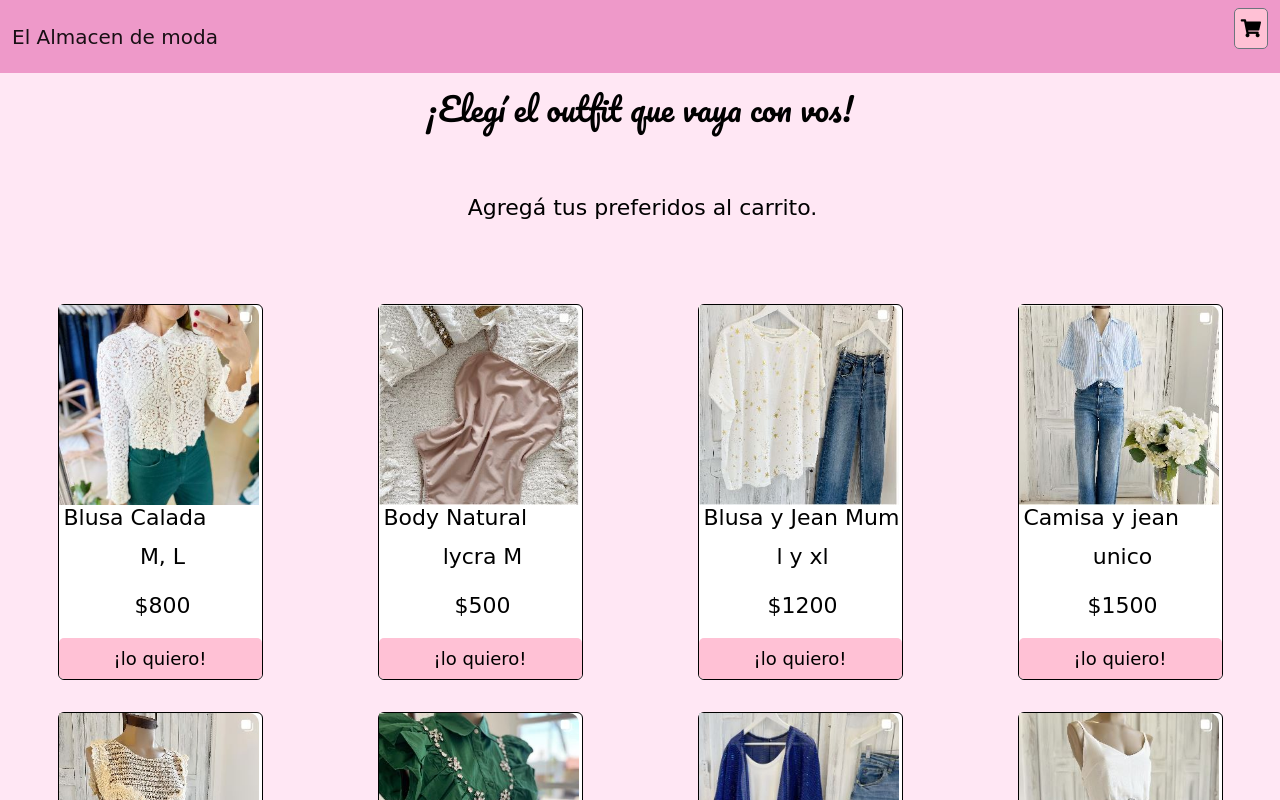
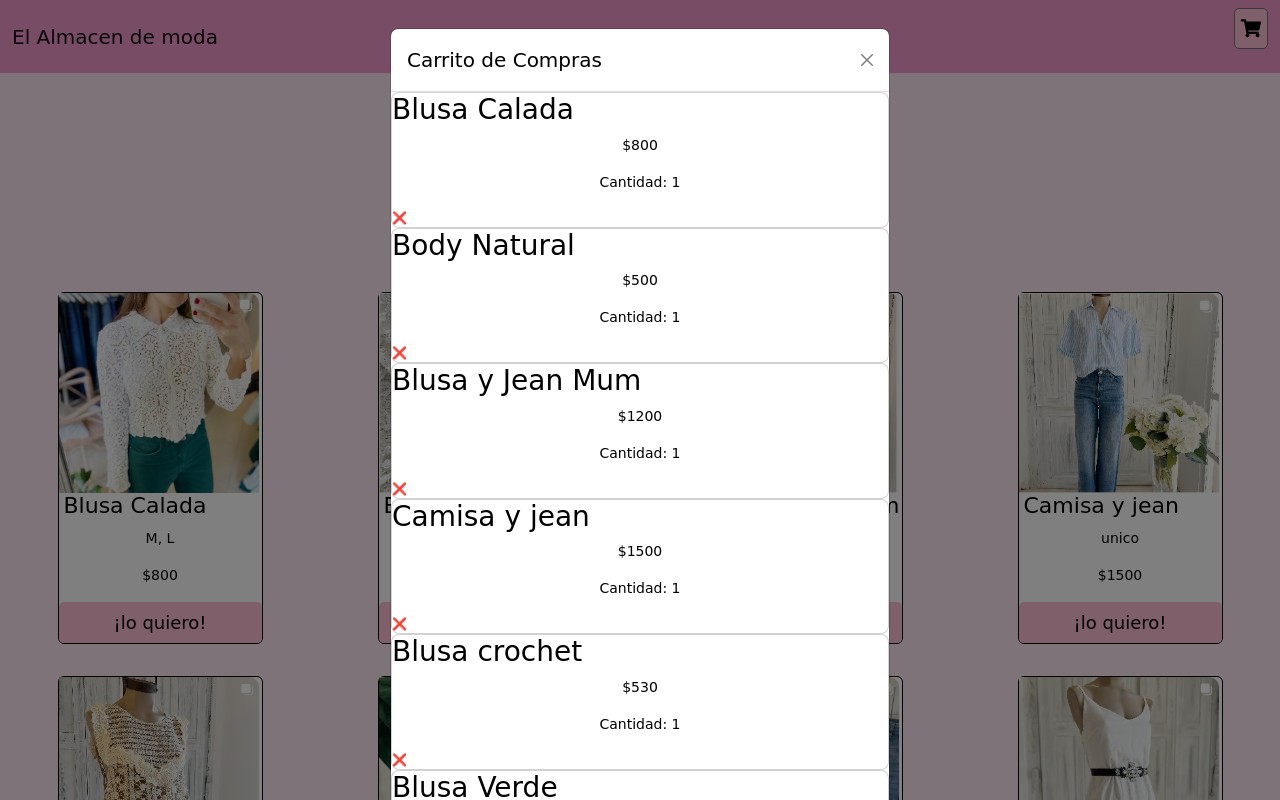
Before and after one commit to giselecolo/Tienda-js-Gisele-Colonnella, a plain HTML site: page index.html in a window 1280 px wide. Both pictures are taken after a click on the link 1250 px from the left and 28 px from the top of the page. Shown: the top 800 px of the page. Drawn offline with nearby package versions, Linux system fonts and the light colour scheme; some packages are replaced by stand-ins of ours; a script that the page names is missing; a web font is replaced by a local one.

Commit message:
correcion  bug de bootstrap

```diff
--- a/carrito.js
+++ b/carrito.js
@@ -6,14 +6,14 @@ let  activarCarrito = () => {
         carritoContent.className = "modal-content"
         carritoContent.innerHTML += `
         <h3>${producto.nombre}</h3>
-        <p class="text">$${producto.precio}</p>
-        <p class="text"> Cantidad: ${producto.cantidad}</p>
-        <span id="botonEliminar" class="eliminar-producto"> 🗑 </span>
+        <p class="texto">$${producto.precio}</p>
+        <p class="texto"> Cantidad: ${producto.cantidad}</p>
+
+        <span id="botonEliminar" class="eliminar-producto"> ❌ </span>
         `;
 
         modalContainer.append(carritoContent);
 
-        // let eliminar = carritoContent.querySelector(".eliminar-producto");
         let eliminar = carritoContent.querySelector(".eliminar-producto");
         carritoContent.append(eliminar)
 
@@ -39,7 +39,9 @@ function totalCompra(stockDisponible){
     total = stockDisponible.reduce((acc, producto)=>acc + producto.precio,0)
     console.log(total)
     total == 0 ? precioTotal.innerHTML = `No hay productos en el carrito`: precioTotal.innerHTML = `EL total de su carrito es ${total}`;
+    // modalContainer.append(totalCompra);
 }
+
 
 botonCarrito.addEventListener("click", ()=>{
     modalContainer.innerHTML = "";
@@ -58,7 +60,7 @@ const eliminarProducto = (id)=>{
 
     stockDisponible = stockDisponible.filter ((idCarrito) =>{
         return idCarrito !== foundId;
-    });// retorno todos los elementos sin el id del que se elimina
+    });// retorno todos los elementos son el id del que se elimina
     activarCarrito();
 }
 
--- a/estilos.css
+++ b/estilos.css
@@ -71,9 +71,8 @@ h1{
 .card-body p{
     font-family: 'Pacifico', cursive;
     text-align: center;
-    font-size: 18px;
+    font-size: 14px;
     color: black;
-    margin: 16px;
 }
 .titulo{
     font-family: 'Arima', cursive;
@@ -85,11 +84,10 @@ h1{
 }
 .texto{
     font-family: 'Arima', cursive;
-    font-size: 22px;
+    font-size: 14px;
     font-style: normal;
     text-align: center;
     color: black;
-    padding-left: 5px;
 }
 .btn{
     text-decoration: none;
@@ -109,3 +107,9 @@ h1{
 .eliminar-producto{
     cursor: pointer;
 }
+.modal-content{
+    font-family: 'Arima', cursive;
+    font-size: 12px;
+    text-align: left;
+    color: black;
+}
--- a/index.html
+++ b/index.html
@@ -42,14 +42,12 @@
 
     <!-- div para las cards js -->
     <div id="shopContent" class="shop-content"></div>
-
-
   <!--Modal Carrito-->
-    <div class="modal fade" id="idModal" tabindex="-1" aria-labelledby="exampleModalLabel" aria-hidden="true">
+  <div class="modal fade" id="idModalCarrito" tabindex="-1" aria-labelledby="exampleModalLabel" aria-hidden="true">
     <div class="modal-dialog">
       <div class="modal-content">
         <div class="modal-header">
-            <h5 class="modal-title" id="exampleModalLabel">Tus productos</h5>
+          <h5 class="modal-title" id="exampleModalLabel">Carrito de Compras</h5>
           <button type="button" class="btn-close" data-bs-dismiss="modal" aria-label="Close"></button>
         </div>
         <div id="modalContainer" class="modal-container">
@@ -67,9 +65,11 @@
           <p id="precioTotal"></p>
         </div>
         <div class="modal-footer">
+
+
           <button type="button" class="btn btn-secondary" data-bs-dismiss="modal">Cerrar</button>
            <!-- <button type="button" class="btn btn-secondary" data-bs-dismiss="modal" id="vaciarCarrito">Vaciar</button> -->
-            <button type="button" data-bs-dismiss="modal" class="btn" id="botonFinalizarCompra">Finalizar Compra</button>
+          <button type="button" data-bs-dismiss="modal" class="btn btn-success" id="botonFinalizarCompra">Finalizar Compra</button>
         </div>
       </div>
     </div>
--- a/main.js
+++ b/main.js
@@ -23,7 +23,7 @@ class Productos {
 let stockDisponible = JSON.parse(localStorage.getItem("carrito")) || [];
 
 // petición asincronica con .json que creé. Lo hice siguiendo la clase.
-const cargarCarrito = async ()=>{
+const setearProductos = async ()=>{
     const response =  await fetch("productos.json")
     const data =  await response.json()
     console.log (data)
@@ -90,9 +90,7 @@ const cargarCarrito = async ()=>{
 }
 
 
-// storage
-
 console.log("cargando array x primera vez")
 console.log(stockDisponible)
 
-cargarCarrito()
+setearProductos(stockDisponible)
```
Lines whose indentation alone changed are shown as unchanged.
